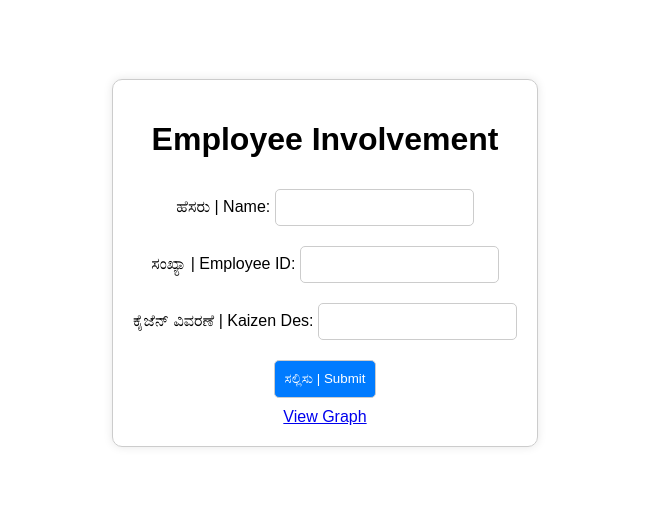
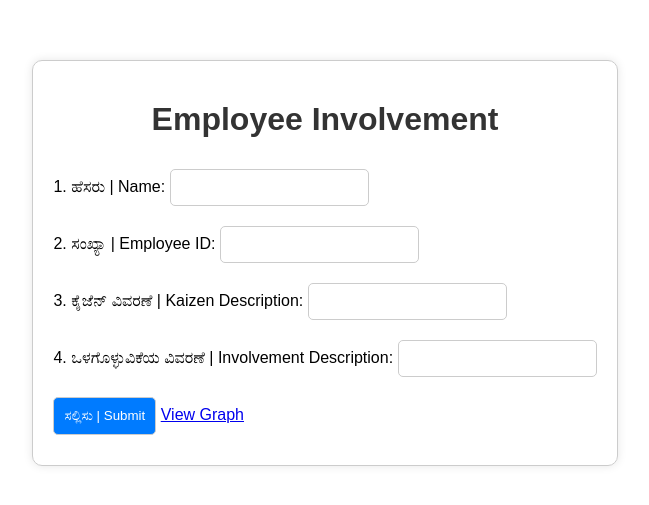
Before and after one commit to sshekhar2128/Volvo-CE-Project, a website with bundled scripts: page public/index.html in a window 1280 px wide. Shown: the part 137-642 px from the top of the page, without its empty margins (315-964 px from the left). Built offline with nearby package versions, Linux system fonts and the light colour scheme.

Commit message:
ThirdCommit

```diff
--- a/public/index.html
+++ b/public/index.html
@@ -14,23 +14,48 @@
         <h1>Employee Involvement</h1>
         <form id="employeeForm">
 
-            <label for="employeeName">ಹೆಸರು | Name: </label>
+
+
+
+            <label for="employeeName">1. ಹೆಸರು | Name: </label>
             <input type="text" id="employeeName" name="employeeName" required>
+
             <br>
 
 
-            <label for="employeeId">ಸಂಖ್ಯಾ | Employee ID:</label>
+            <label for="employeeId">2. ಸಂಖ್ಯಾ | Employee ID:</label>
             <input type="text" id="employeeId" name="employeeId" required>
+
             <br>
 
-            <label for="kaizen">ಕೈಜೆನ್ ವಿವರಣೆ | Kaizen Des:</label>
+
+
+            <label for="kaizen">3. ಕೈಜೆನ್ ವಿವರಣೆ | Kaizen Description:</label>
             <input type="text" id="kaizen" name="kaizen" required>
+
             <br>
 
+
+            <label for="InvolvementDesc">4. ಒಳಗೊಳ್ಳುವಿಕೆಯ ವಿವರಣೆ | Involvement Description:</label>
+            <input type="text" id="InvolvementDesc" name="InvolvementDesc" required>
+
+            <br>
+
+
+
+
             <button type="submit">ಸಲ್ಲಿಸು | Submit</button>
+            <a href="graph.html">View Graph</a>
+
+
         </form>
-        <a href="graph.html">View Graph</a>
+
+
+
     </div>
+
+
+
     <script type="module" src="script.js"></script>
 </body>
 </html>
--- a/public/script.js
+++ b/public/script.js
@@ -21,8 +21,7 @@ document.getElementById('employeeForm').addEventListener('submit', function (eve
     const employeeName = document.getElementById('employeeName').value;
     const employeeId = document.getElementById('employeeId').value;
     const kaizen = document.getElementById('kaizen').value;
-
-
+    const InvolvementDesc = document.getElementById('InvolvementDesc').value;
 
     const employeeRef = database.ref('employees/' + employeeName);
     employeeRef.get().then((snapshot) => {
@@ -34,12 +33,12 @@ document.getElementById('employeeForm').addEventListener('submit', function (eve
             employeeId,
             count,
             kaizen,
-
+            InvolvementDesc,
 
 
         };
         employeeRef.set(data);
-        alert("Thanks for your effort ;) ");
+        alert("ಸಲ್ಲಿಕೆ ದಾಖಲಿಸಲಾಗಿದೆ | Submission Recorded ");
     });
 
 
--- a/public/styles.css
+++ b/public/styles.css
@@ -7,8 +7,18 @@ body {
     margin: 0;
 }
 
+h1 {
+    text-align: center;
+    color: #333;
+    margin-top: 20px;
+}
+
+
+
+
+
 .container {
-    text-align: center;
+    text-align: left;
     padding: 20px;
     border: 1px solid #ccc;
     border-radius: 10px;
```
